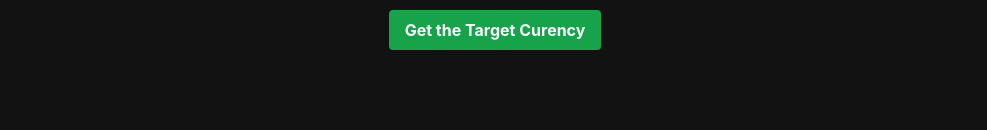
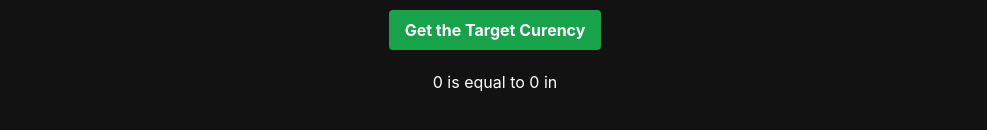
Before and after one commit to KesaraBandara/Currency_app, a React (Create React App) app in the folder client/: page / in a window 1280 px wide. Shown: the part 570-700 px from the top of the page, without its empty margins (145-1132 px from the left). Built offline with nearby package versions, Linux system fonts and the light colour scheme; no server answers.

Commit message:
convert methord created

```diff
--- a/client/src/pages/MainPage.js
+++ b/client/src/pages/MainPage.js
@@ -9,9 +9,22 @@ export default function MainPage() {
   const [amountInTargetCurrency, setAmountInTargetCurrency] = useState(0);
   const [currencyNames, setCurrencyNames] = useState([]);
 
-  const handleSubmit = (e) => {
+  const handleSubmit = async (e) => {
     e.preventDefault();
-    console.log(date, sourceCurrency, targetCurrency, amountInSourceCurrency);
+    try {
+      const responce = await axios.get("http://localhost:5000/convert", {
+        params: {
+          date,
+          sourceCurrency,
+          targetCurrency,
+          amountInSourceCurrency,
+        },
+      });
+
+      setAmountInTargetCurrency(responce.data);
+    } catch (err) {
+      console.error(err);
+    }
   };
 
   useEffect(() => {
@@ -136,6 +149,11 @@ export default function MainPage() {
           </form>
         </section>
       </div>
+      <section className="mt-5 lg:mx-60">
+        {amountInSourceCurrency} {currencyNames[sourceCurrency]} is equal to{" "}
+        {""}
+        {amountInTargetCurrency} in {currencyNames[targetCurrency]}
+      </section>
     </div>
   );
 }
```
